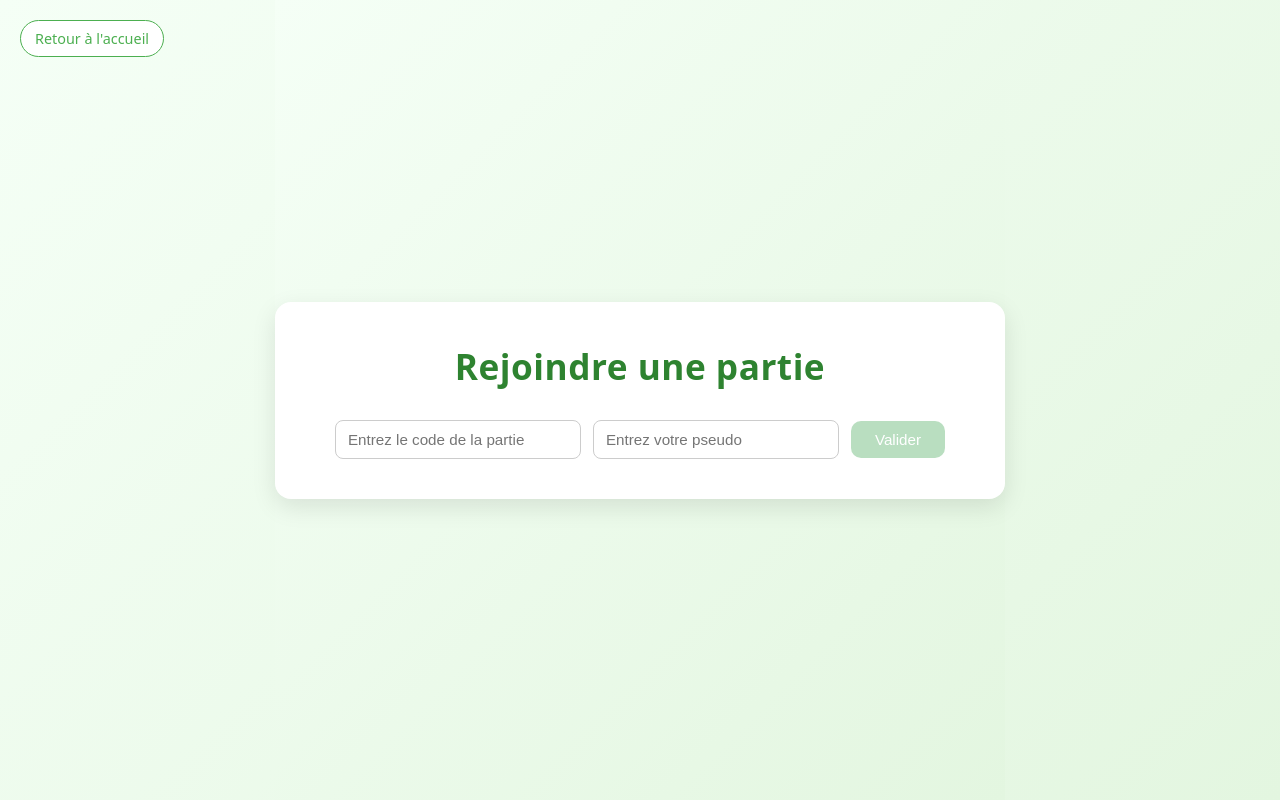
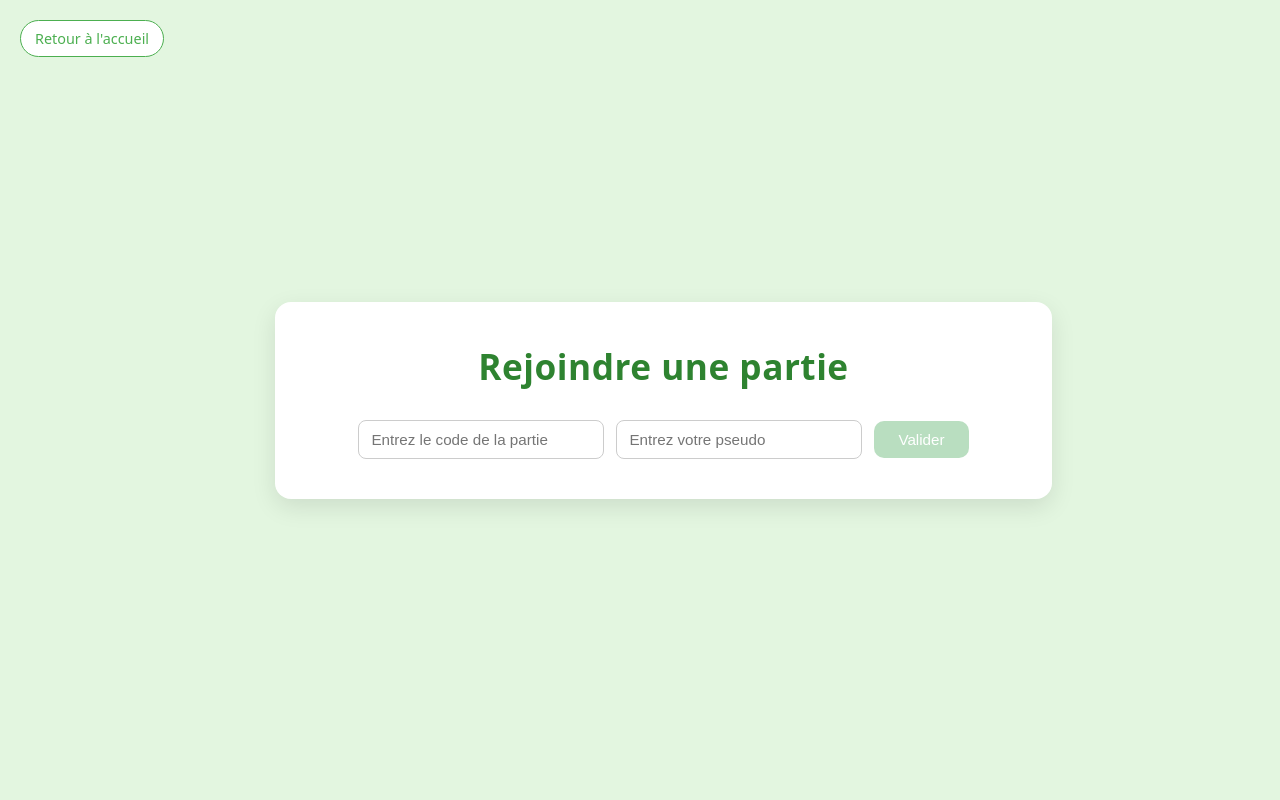
Before and after one commit to ggratchev/PlanningPoker, a React (Vite) app in the folder frontend/: page /rejoindre-partie in a window 1280 px wide. Built offline with nearby package versions, Linux system fonts and the light colour scheme.

Commit message:
Fixed background appearance

```diff
--- a/frontend/src/RejoindrePartie.css
+++ b/frontend/src/RejoindrePartie.css
@@ -1,12 +1,3 @@
-.Rejoindre_partie {
-  height: 100vh;
-  display: flex;
-  justify-content: center;
-  align-items: center;
-  background: linear-gradient(135deg, #f5fff6, #e3f6e0);
-  font-family: "Rubik", system-ui, -apple-system, BlinkMacSystemFont, "Segoe UI", sans-serif;
-}
-
 .carte_rejoindre_partie {
   background-color: #ffffff;
   padding: 40px 60px;
--- a/frontend/src/global.css
+++ b/frontend/src/global.css
@@ -3,7 +3,7 @@
   height: 100%;
   margin: 0;
   font-family: "Rubik", system-ui, -apple-system, BlinkMacSystemFont, "Segoe UI", sans-serif;
-  background: linear-gradient(135deg, #f5fff6, #e3f6e0);
+  background-color: #e3f6e0;
   display: flex;
   justify-content: center;
   align-items: center;
```
